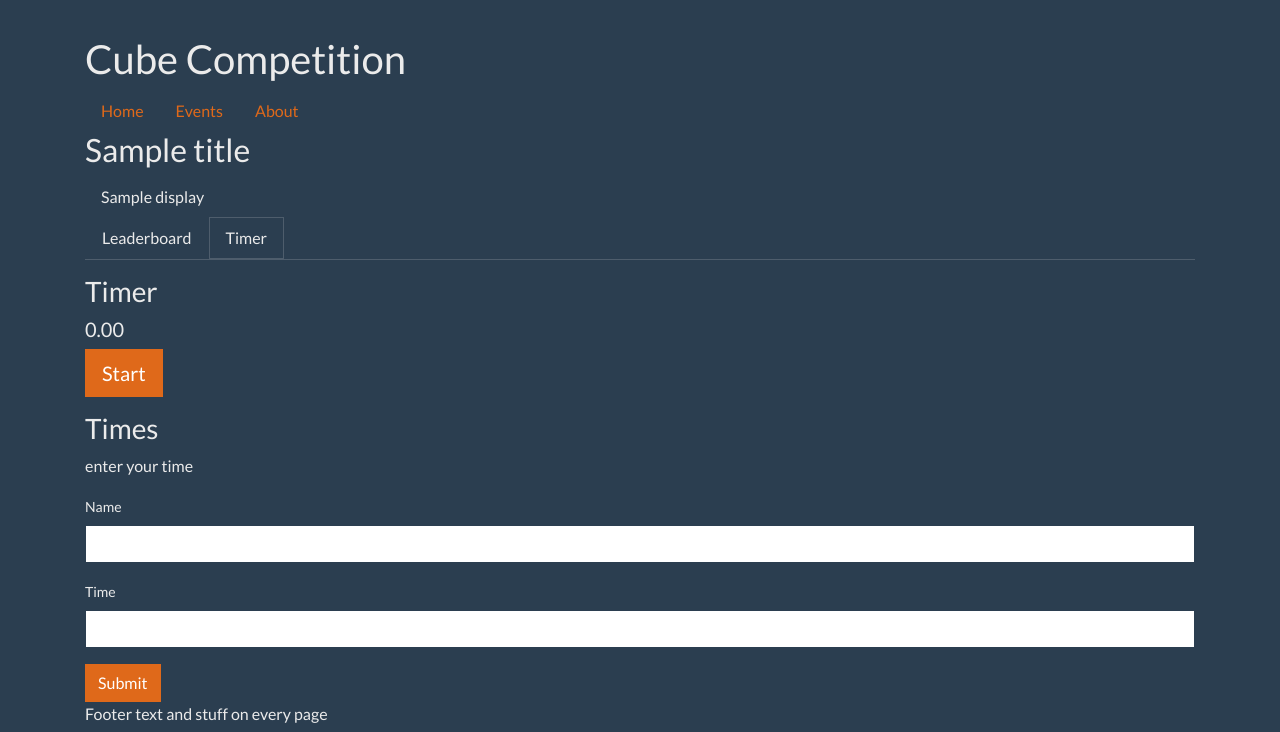
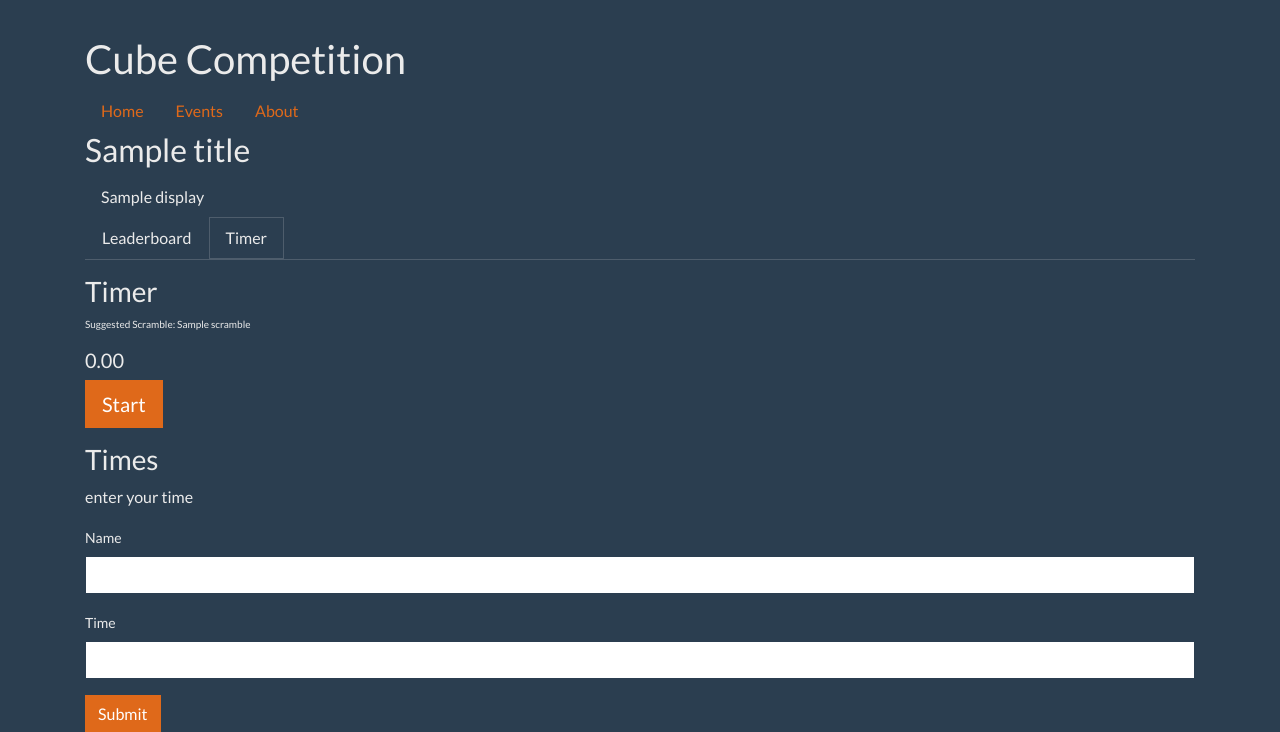
Before and after one commit to Jscholey/crispy-invention, a Flask app: template templates/timer.html in a window 1280 px wide. Shown: the top 732 px of the page. Run offline with Flask 2, Linux system fonts and the light colour scheme; the template is opened without the code that fills it: most values are stand-ins (such as "Sample title", 1, 10 or a date in 2020); some libraries are stand-ins or nearby versions.

Commit message:
maybe shows scrambles?

```diff
--- a/app.py
+++ b/app.py
@@ -2,6 +2,8 @@ from flask import Flask, render_template, request, abort, redirect, url_for
 import os
 import psycopg2
 import datetime
+
+from scrambler import Scrambler
 
 DATABASE_URL = os.environ["DATABASE_URL"]
 
@@ -100,6 +102,9 @@ def event():
                     times=times)
 
             else:
+                s = Scrambler()
+                scramble = s.create_scramble()
+
                 try:
                     i = data["input"]
                 except:
@@ -110,6 +115,7 @@ def event():
                     event=event,
                     panel=panel,
                     leaderboard=leaderboard,
+                    scramble=scramble,
                     inp=i)
 
         else:
--- a/templates/timer.html
+++ b/templates/timer.html
@@ -5,6 +5,8 @@
 {% block panel %}
 
 	<h3>Timer</h3>
+
+	<p style="font-size: 10px">Suggested Scramble: {{scramble}}</p>
 
 	<h5 id="time">0.00</h5>
 
```
